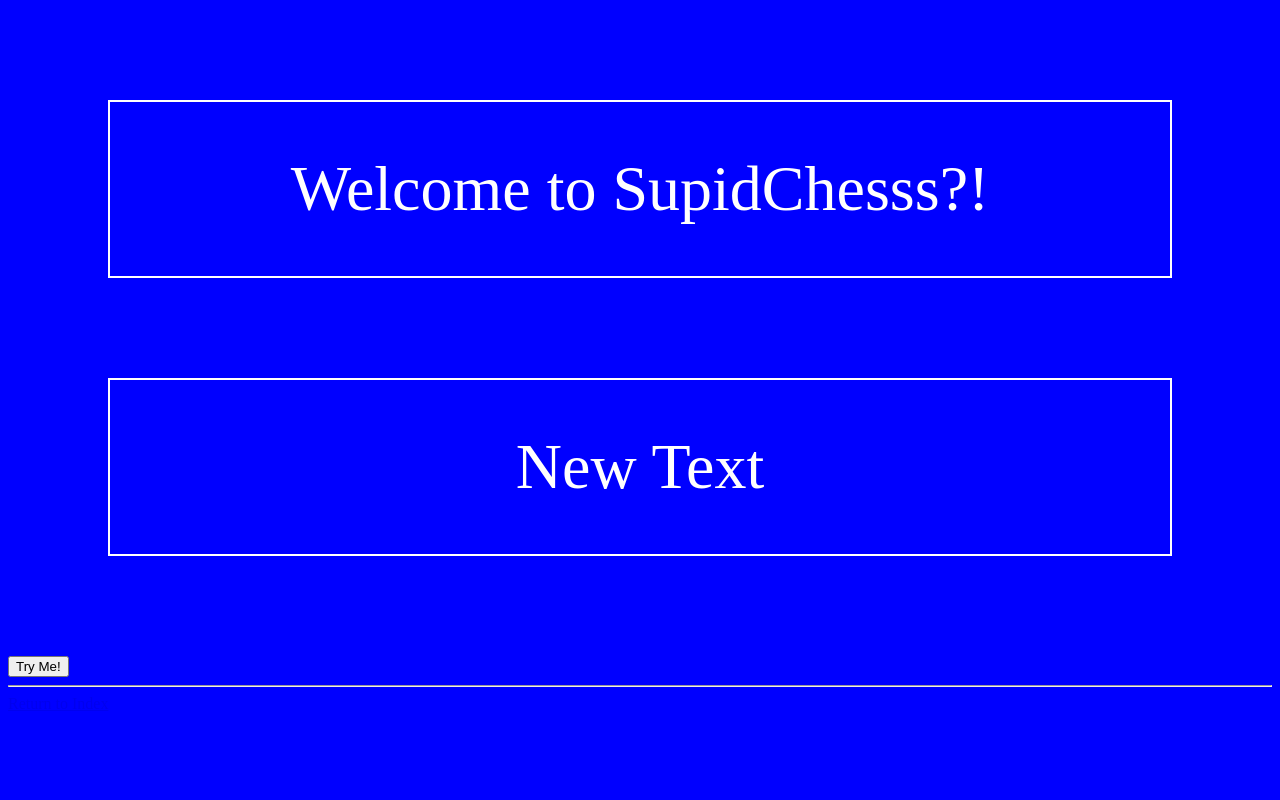
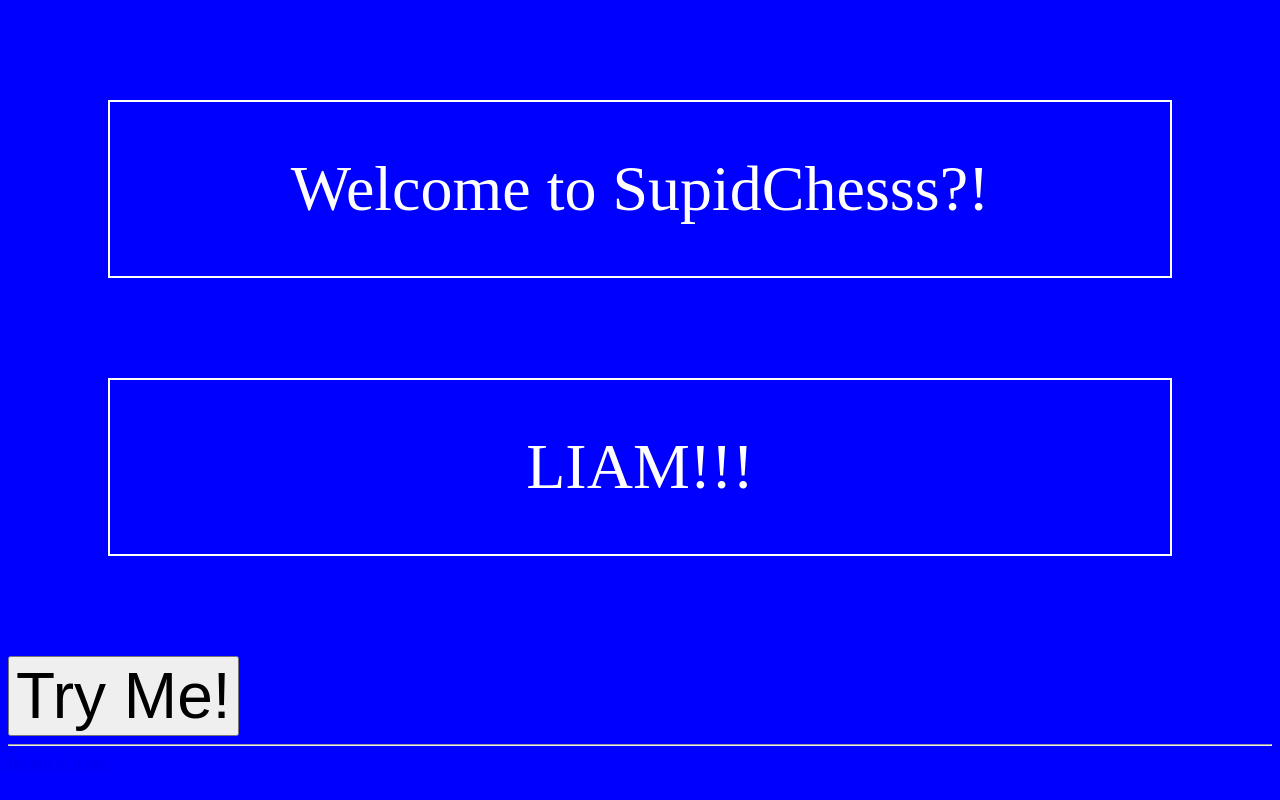
Before and after one commit to primepilot/test, a plain HTML site: page stupidchess.html in a window 1280 px wide. Both pictures are taken after a click on the button "Try Me!". Drawn offline with Linux system fonts and the light colour scheme.

Commit message:
new button font size

```diff
--- a/stupidchess.html
+++ b/stupidchess.html
@@ -7,7 +7,7 @@
 
   <script>
     function gregs_button() {
-      document.getElementById('demo').innerHTML = 'New Text';
+      document.getElementById('demo').innerHTML = 'LIAM!!!';
     }
   </script>
 
--- a/stylesheet.css
+++ b/stylesheet.css
@@ -13,3 +13,6 @@ p {
   color: white;
   font-size:400%;
 }
+button {
+  font-size:400%;
+}
```
